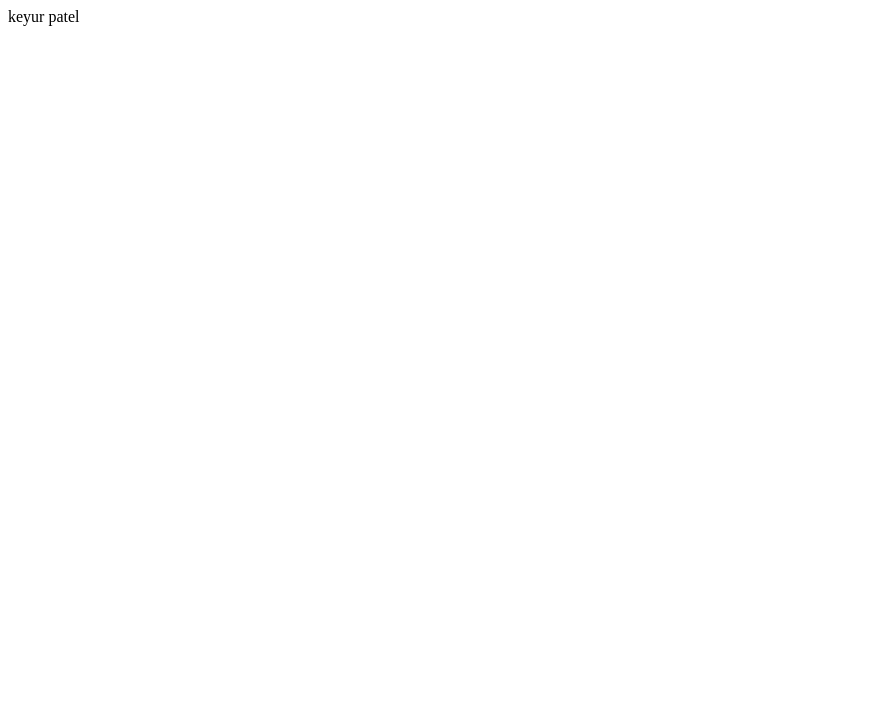
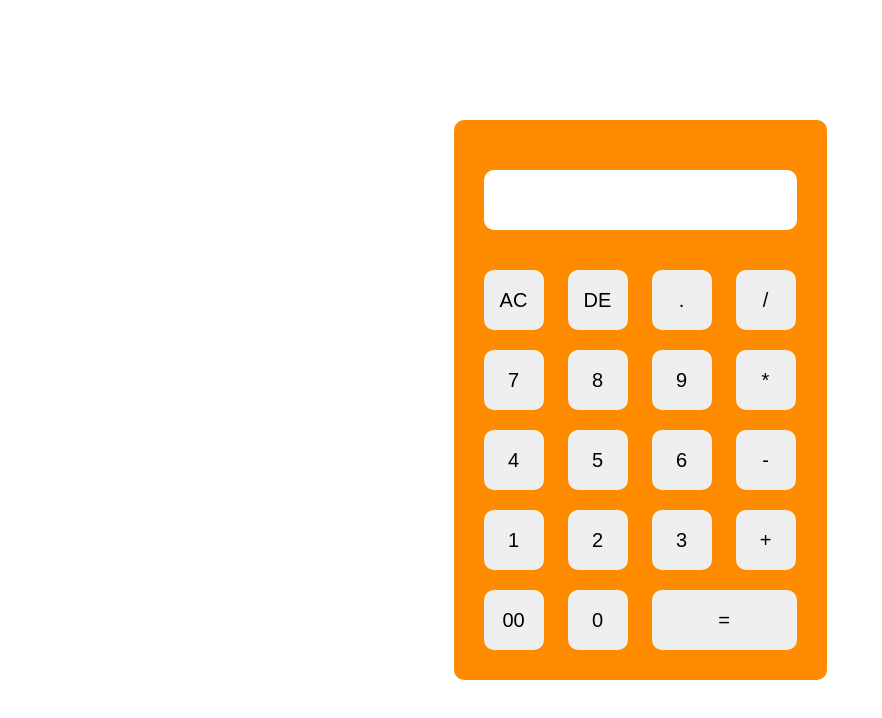
Before and after one commit to keyurpatel1710/calculator-demo, a plain HTML site: page index.html in a window 1280 px wide. Shown: the whole page, without its empty margins (0-882 px from the left). Drawn offline with Linux system fonts and the light colour scheme.

Commit message:
add new code

```diff
--- a/index.html
+++ b/index.html
@@ -1 +1,102 @@
-<p>keyur patel</p>
+<!DOCTYPE html>
+<html lang="en">
+
+<head>
+    <meta charset="UTF-8">
+    <meta name="viewport" content="width=device-width, initial-scale=1.0">
+    <title>Calculator</title>
+</head>
+  <style>
+    *{
+    margin: 0;
+    padding: 0;
+    box-sizing: border-box;
+}
+.container{
+    width: 100%;
+    height: 100vh;
+   /* background-color: lightblue; */
+   display: flex;
+    align-items: center;
+    justify-content: center;
+}
+.main{
+    background-color:darkorange;
+    padding: 20px ;
+    border-radius: 10px;
+}
+.main form input{
+    border: 0;
+    outline: 0;
+    width: 60px;
+    height: 60px;
+    border-radius: 10px;
+    margin: 10px;
+    /* background: transparent; */
+    /* background: black;
+    color: white; */
+    font-size: 20px;
+    cursor: pointer;
+}
+form .display{
+display: flex;
+justify-content:flex-end;
+margin: 20px 0;
+}
+form .display input{
+    text-align: right;
+    flex: 1;
+    font-size: 45px;
+
+}
+ form input.equal{
+    width: 145px;
+}
+.btn:hover{
+    background-color: lightcoral;
+}
+  </style>
+<body>
+    <div class="container">
+        <div class="main">
+            <form>
+                <div class="display">
+                    <input type="text" name="display">
+                </div>
+                <div>
+                    <input type="button" class="btn" value="AC" onclick="display.value=''">
+                    <input type="button" class="btn" value="DE" onclick="display.value=display.value.toString().slice(0 , -1)">
+                    <input type="button"class="btn" value="." onclick="display.value+='.'">
+                    <input type="button" class="btn" value="/" onclick="display.value+='/'">
+                </div>
+                <div>
+                    <input type="button" class="btn" value="7" onclick="display.value+='7'">
+                    <input type="button" class="btn" value="8" onclick="display.value+='8'">
+                    <input type="button" class="btn" value="9" onclick="display.value+='9'">
+                    <input type="button" class="btn" value="*" onclick="display.value+='*'">
+                </div>
+                <div>
+                    <input type="button" class="btn" value="4" onclick="display.value+='4'">
+                    <input type="button" class="btn" value="5" onclick="display.value+='5'">
+                    <input type="button" class="btn" value="6" onclick="display.value+='6'">
+                    <input type="button" class="btn" value="-" onclick="display.value+='-'">
+                </div>
+                <div>
+                    <input type="button" class="btn" value="1" onclick="display.value+='1'">
+                    <input type="button" class="btn" value="2" onclick="display.value+='2'">
+                    <input type="button" class="btn" value="3" onclick="display.value+='3'">
+                    <input type="button" class="btn" value="+" onclick="display.value+='+'">
+                </div>
+                <div>
+                    <input type="button" class="btn" value="00" onclick="display.value+='00'">
+                    <input type="button" class="btn" value="0" onclick="display.value+='0'">
+                    <input type="button" value="="  class="equal btn" onclick="display.value= eval(display.value)">
+
+                </div>
+            </form>
+        </div>
+    </div>
+
+</body>
+
+</html>
```
Also changed, not shown: 1 other file.
